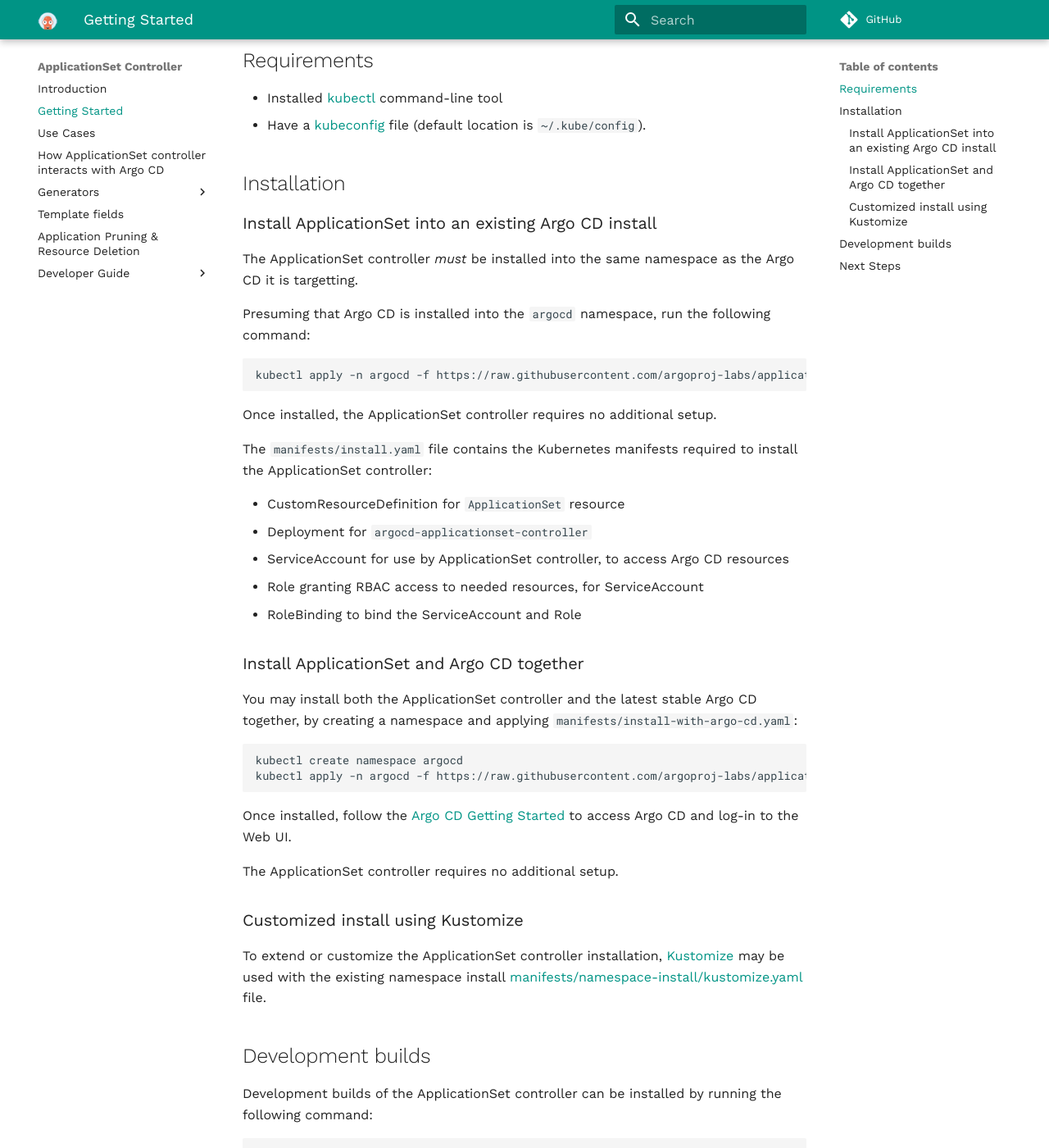
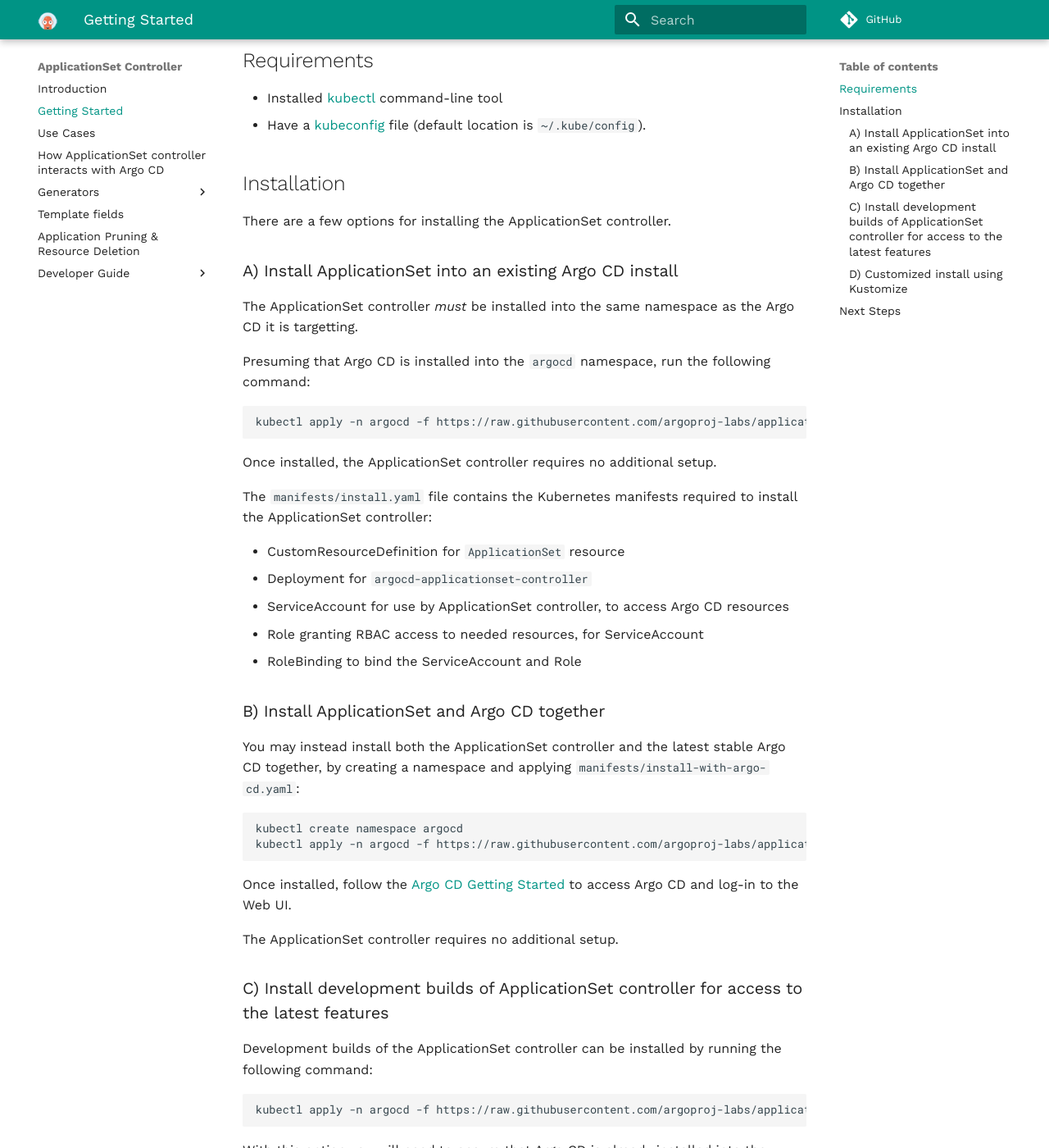
Before and after one commit to argoproj/applicationset, an MkDocs documentation site: the page built from docs/Getting-Started.md, in a window 1280 px wide and 1400 px high, scrolled down 215 px. Shown: the whole window at 82% size. Built offline with MkDocs 1.6.1 and Material for MkDocs 9.7.7, drawn with Linux system fonts in a browser that asks for light colours; comment, search, counter and statistics services are not loaded; some of the changed text lies outside the part shown.

````diff
--- a/docs/Getting-Started.md
+++ b/docs/Getting-Started.md
@@ -7,7 +9,9 @@ This guide assumes you are familiar with Argo CD and its basic concepts. See the
 
 ## Installation
 
-### Install ApplicationSet into an existing Argo CD install
+There are a few options for installing the ApplicationSet controller.
+
+### A) Install ApplicationSet into an existing Argo CD install
 
 The ApplicationSet controller *must* be installed into the same namespace as the Argo CD it is targetting.
 
@@ -28,9 +32,9 @@ The `manifests/install.yaml` file contains the Kubernetes manifests required to
 - RoleBinding to bind the ServiceAccount and Role
 
 
-### Install ApplicationSet and Argo CD together
+### B) Install ApplicationSet and Argo CD together
 
-You may install both the ApplicationSet controller and the latest stable Argo CD together, by creating a namespace and applying `manifests/install-with-argo-cd.yaml`:
+You may instead install both the ApplicationSet controller and the latest stable Argo CD together, by creating a namespace and applying `manifests/install-with-argo-cd.yaml`:
 
 ```bash
 kubectl create namespace argocd
@@ -41,19 +45,14 @@ Once installed, follow the [Argo CD Getting Started](https://argoproj.github.io/
 
 The ApplicationSet controller requires no additional setup.
 
-### Customized install using Kustomize
-
-To extend or customize the ApplicationSet controller installation, [Kustomize](https://kustomize.io/) may be used with the existing namespace install [manifests/namespace-install/kustomize.yaml](https://github.com/argoproj-labs/applicationset/blob/master/manifests/namespace-install/kustomization.yaml) file.
-
-
-## Development builds
+### C) Install development builds of ApplicationSet controller for access to the latest features
 
 Development builds of the ApplicationSet controller can be installed by running the following command:
 ```
 kubectl apply -n argocd -f https://raw.githubusercontent.com/argoproj-labs/applicationset/master/manifests/install.yaml
 ```
 
-You will need to ensure that Argo CD is already installed into the `argocd` namespace.
+With this option you will need to ensure that Argo CD is already installed into the `argocd` namespace.
 
 How it works:
 
@@ -66,6 +65,12 @@ Development builds contain newer features and bug fixes, but are more likely to
 See the `master` branch [Read the Docs](https://argocd-applicationset.readthedocs.io/en/master/) page for documentation on post-release features.
 
 
+### D) Customized install using Kustomize
+
+To extend or customize the ApplicationSet controller installation, [Kustomize](https://kustomize.io/) may be used with the existing namespace install [manifests/namespace-install/kustomize.yaml](https://github.com/argoproj-labs/applicationset/blob/master/manifests/namespace-install/kustomization.yaml) file.
+
+
+
 ## Next Steps
 
 Once your ApplicationSet controller is up and running, proceed to [Use Cases](Use-Cases.md) to learn more about the supported scenarios, or proceed directly to [Generators](Generators.md) to see example `ApplicationSet` resources.
````
Also changed, not shown: other parts of docs/Getting-Started.md (+2 -0 lines), docs/Generators.md (+1 -1 lines).
